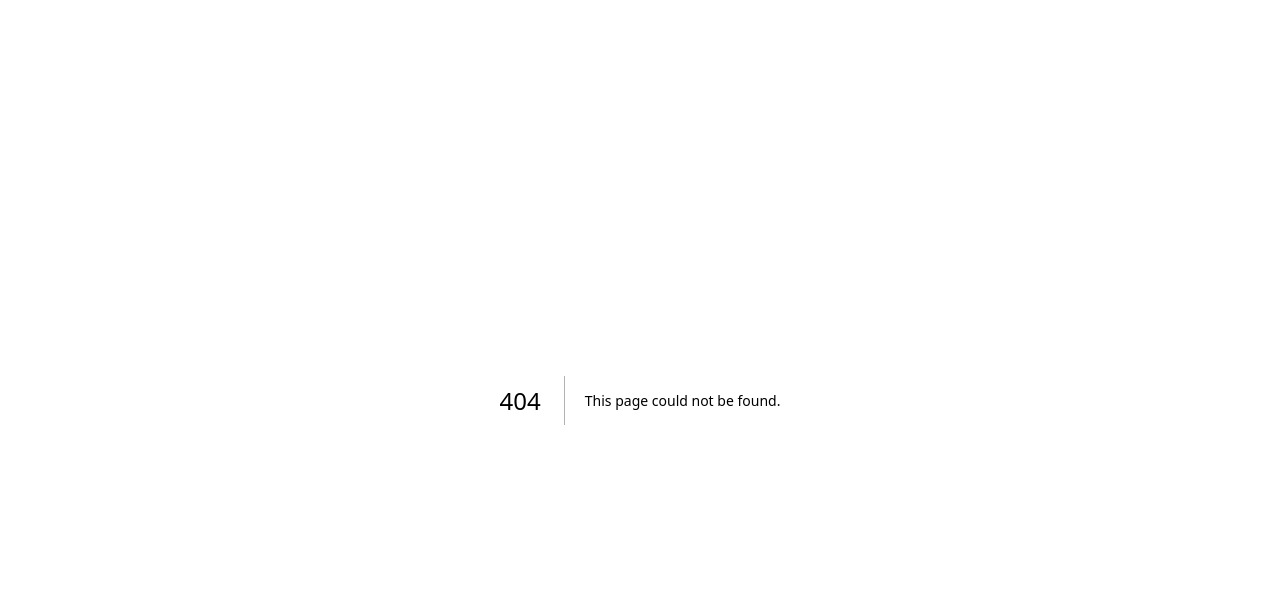
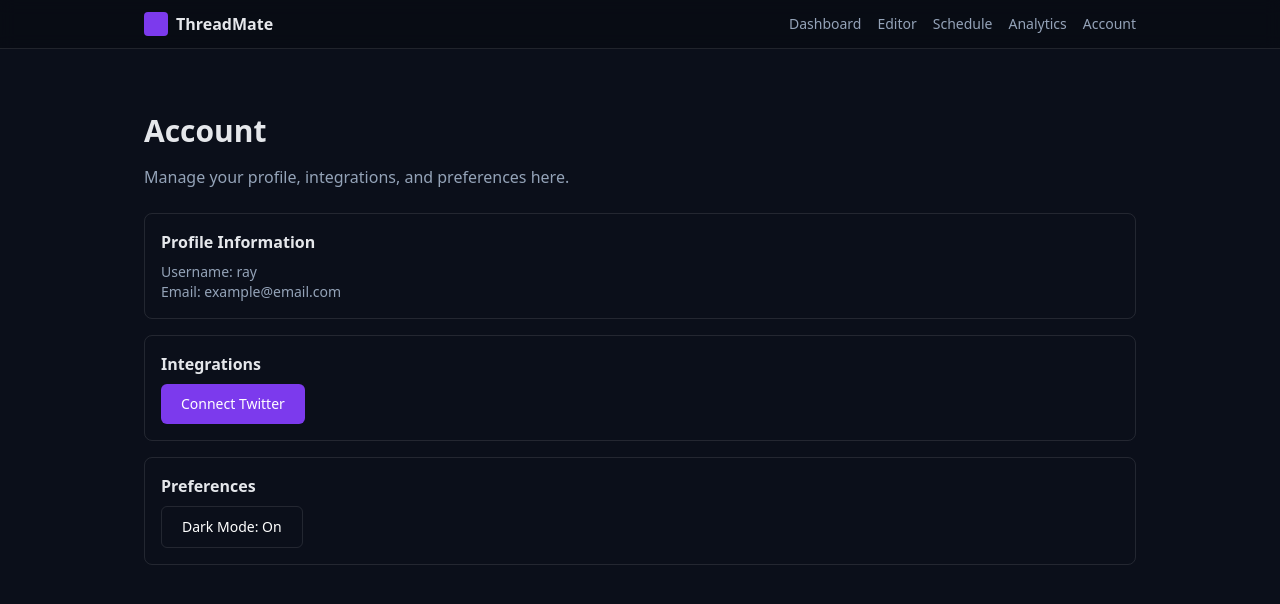
Before and after one commit to NoMad-bnb/threadmate, a Next.js app: page /account in a window 1280 px wide. Before the commit this address had no page. Shown: the top 604 px of the page. Built offline with nearby package versions, Linux system fonts and the light colour scheme.

Commit message:
Create account.js

```diff
--- /dev/null
+++ b/pages/account.js
@@ -0,0 +1,35 @@
+import Navbar from "../components/Navbar";
+
+export default function Account() {
+  return (
+    <>
+      <Navbar />
+      <main className="mx-auto max-w-5xl px-4 py-16">
+        <h1 className="text-3xl font-bold mb-4">Account</h1>
+        <p className="text-[var(--muted)] mb-6">
+          Manage your profile, integrations, and preferences here.
+        </p>
+
+        <div className="rounded-lg border border-white/10 p-4 mb-4">
+          <h3 className="font-semibold mb-2">Profile Information</h3>
+          <p className="text-sm text-[var(--muted)]">Username: ray</p>
+          <p className="text-sm text-[var(--muted)]">Email: example@email.com</p>
+        </div>
+
+        <div className="rounded-lg border border-white/10 p-4 mb-4">
+          <h3 className="font-semibold mb-2">Integrations</h3>
+          <button className="rounded-md bg-[var(--accent)] px-5 py-2.5 text-sm font-medium text-white hover:opacity-90">
+            Connect Twitter
+          </button>
+        </div>
+
+        <div className="rounded-lg border border-white/10 p-4">
+          <h3 className="font-semibold mb-2">Preferences</h3>
+          <button className="rounded-md border border-white/10 px-5 py-2.5 text-sm text-white hover:bg-white/5">
+            Dark Mode: On
+          </button>
+        </div>
+      </main>
+    </>
+  );
+}
```
